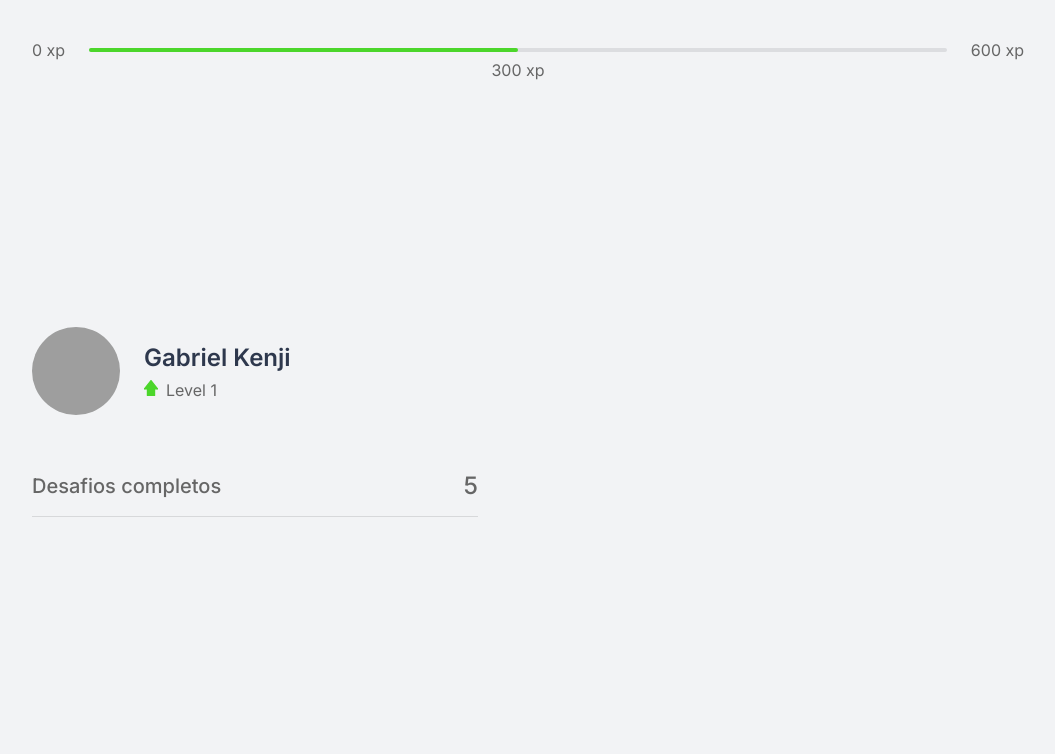
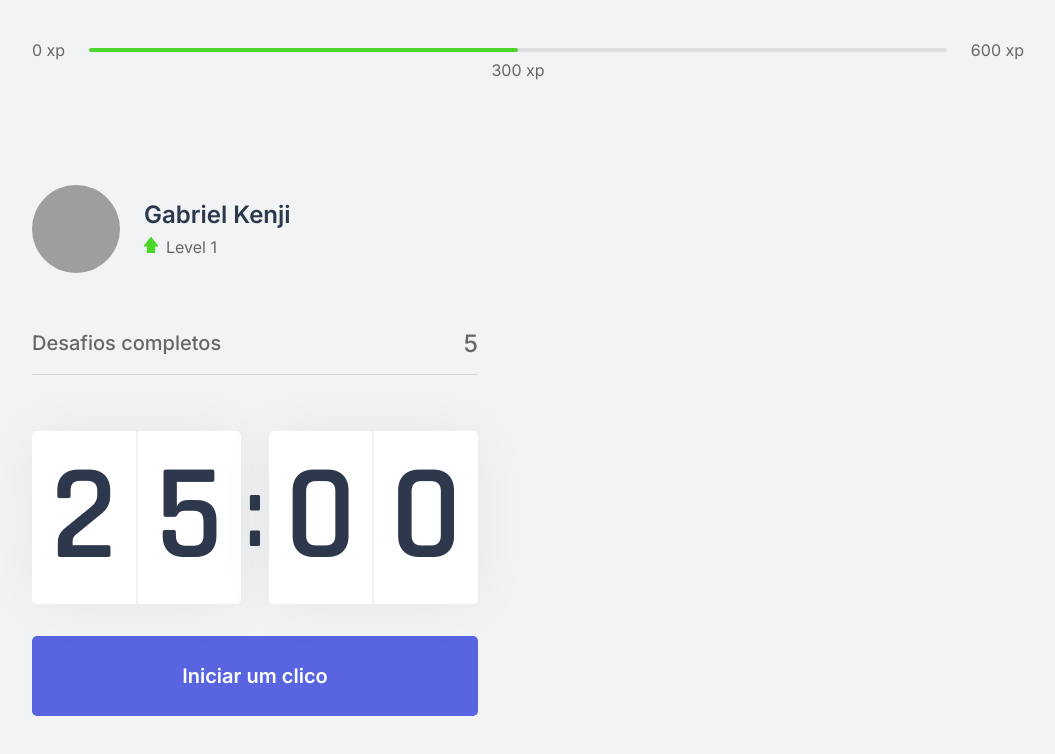
Before and after one commit to WD-GabrielKenji/NLW4-TrilhaDeReact, a Next.js app: page / in a window 1280 px wide. Shown: the top 754 px of the page, without its empty margins (112-1167 px from the left). Built offline with nearby package versions, Linux system fonts and the light colour scheme; grey boxes are pictures that could not be loaded.

Commit message:
Segunda Etapa do NLW4-React: Terminado o componente Countdown

```diff
--- /dev/null
+++ b/src/components/Countdown.tsx
@@ -0,0 +1,24 @@
+import styles from "../styles/components/Countdown.module.css"
+
+export function Countdown() {
+    return(
+        <div>
+            <div className={styles.countdownContainer}>
+                <div>
+                    <span>2</span>
+                    <span>5</span>
+                </div>
+                <span>:</span>
+                <div>
+                    <span>0</span>
+                    <span>0</span>
+                </div>
+            </div>
+
+                <button type="button" className={styles.countdownButton}>
+                    Iniciar um clico
+                </button>
+
+        </div>
+    );
+}
--- a/src/pages/_document.tsx
+++ b/src/pages/_document.tsx
@@ -7,6 +7,7 @@
         return(
             <Html>
                 <Head>
+                    <link rel="shortcut icon" href="favicon.png" type="image/png"/>
                     <link rel="preconnect" href="https://fonts.gstatic.com"/>
                     <link href="https://fonts.googleapis.com/css2?family=Inter:wght@400;500;600&family=Rajdhani:wght@600&display=swap" rel="stylesheet"/>
                 </Head>
--- a/src/pages/index.tsx
+++ b/src/pages/index.tsx
@@ -1,18 +1,26 @@
 // Arquivo da Home principal:
 import { CompletedChallenges } from "../components/CompletedChallenges";
+import { Countdown } from "../components/Countdown";
 import { ExperienceBar } from "../components/ExperienceBar";
 import { Profile } from "../components/Profile"
 import styles from "../styles/pages/Home.module.css"
 
+import Head from 'next/head';
+
 export default function Home() {
   return (
     <div className={styles.container}>
+      <Head>
+        <title>Inicio | Move.it</title>
+      </Head>
+
       <ExperienceBar />
 
       <section>
         <div>
           <Profile />
           <CompletedChallenges/>
+          <Countdown />
         </div>
         <div>
 
--- /dev/null
+++ b/src/styles/components/Countdown.module.css
@@ -0,0 +1,64 @@
+.countdownContainer{
+    display: flex;
+    align-items: center;
+    font-family: Rajdhani;
+    font-weight: 600;
+    color: var(--title);
+}
+
+.countdownContainer > div {
+    flex: 1;
+
+    display: flex;
+    align-items: center;
+    justify-content: space-evenly;
+
+    background: var(--white);
+    box-shadow: 0 0 60px rgba(0, 0, 0, 0.05);
+    border-radius: 5px;
+    font-size: 8.5rem;
+    text-align: center;
+}
+
+.countdownContainer > div span{
+    flex: 1;
+}
+
+.countdownContainer > div span:first-child{
+    border-right: 1px solid #f0f1f3;
+}
+
+.countdownContainer > div span:last-child{
+    border-left: 1px solid #f0f1f3;
+}
+
+.countdownContainer > span{
+    font-size: 6.25rem;
+    margin: 0.25rem;
+}
+
+.countdownButton{
+    width: 100%;
+    height: 5rem;
+
+    margin-top: 2rem;
+
+    display: flex;
+    align-items: center;
+    justify-content: center;
+
+    border: 0;
+    border-radius: 5px;
+
+    background: var(--blue);
+    color: var(--white);
+
+    font-size: 1.25rem;
+    font-weight: 600;
+
+    transition: backgroung-color 0.2s; /* Adicionando um timing para quando houver uma transição da cor do botão mudar durar entre 0.2s */
+}
+
+.countdownButton:hover { /* houver é o efeito onde quando o mouse passar por cima do botão apresentara os efeitos configurados aqui */
+    background: var(--blue-dark);
+}
```
